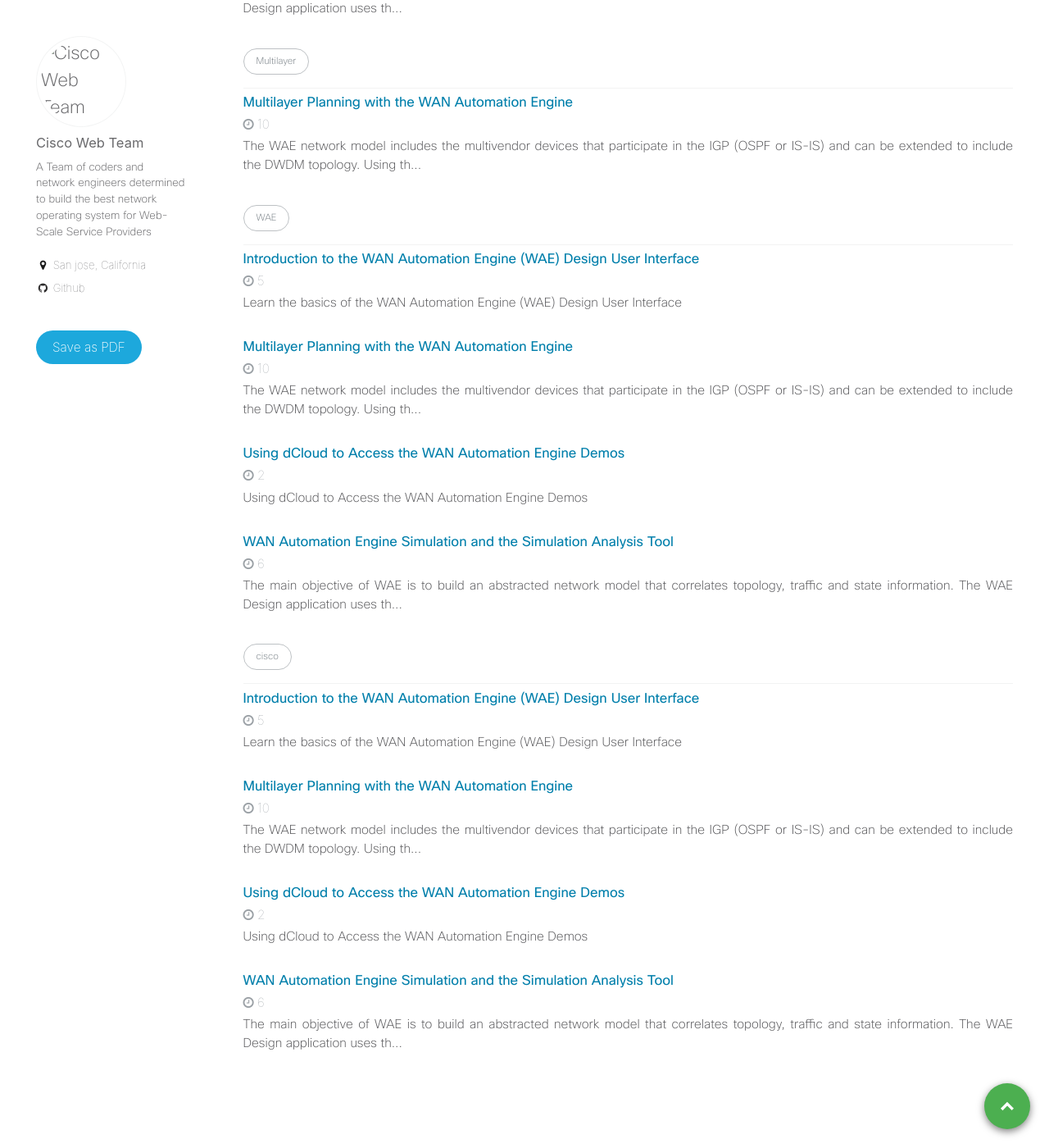
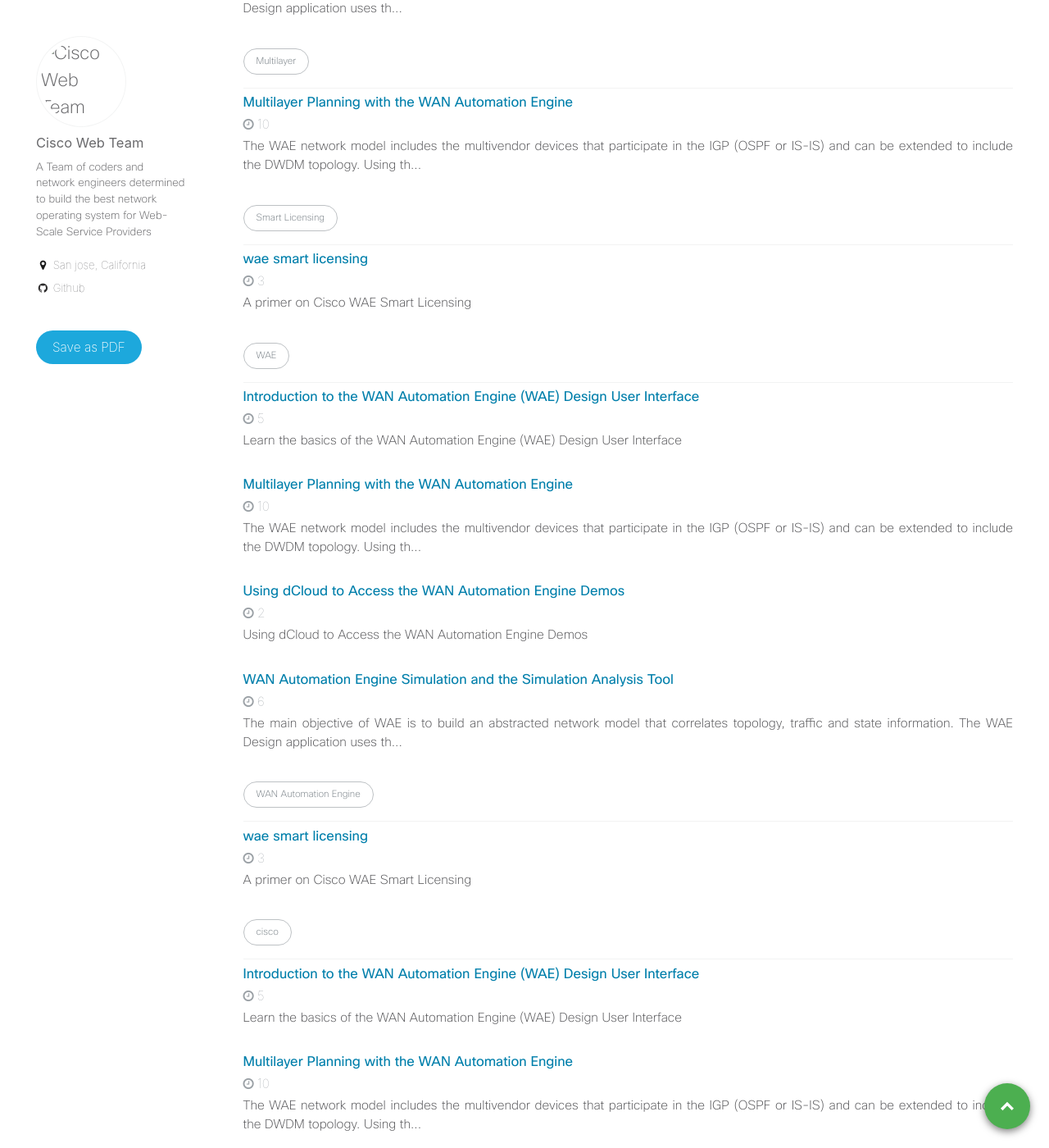
Before and after one commit to xrdocs/automation, a Jekyll site: the page built from _pages/tag-archive.html, in a window 1280 px wide and 1400 px high, scrolled down 1527 px. Shown: the whole window at 82% size. Built offline with Jekyll 4.4.1, drawn with Linux system fonts in a browser that asks for light colours.

Commit message:
Initial Draft

```diff
--- a/_tutorials/wae-smart-licensing.md
+++ b/_tutorials/wae-smart-licensing.md
@@ -1,8 +1,12 @@
 ---
-published: false
+published: true
 date: '2021-08-19 14:45 +0800'
 title: wae smart licensing
 author: Fung Lim
+tags:
+  - WAN Automation Engine
+  - Smart Licensing
+excerpt: 'A primer on Cisco WAE Smart Licensing '
 ---
 ## WAE Smart Licensing
 
```
